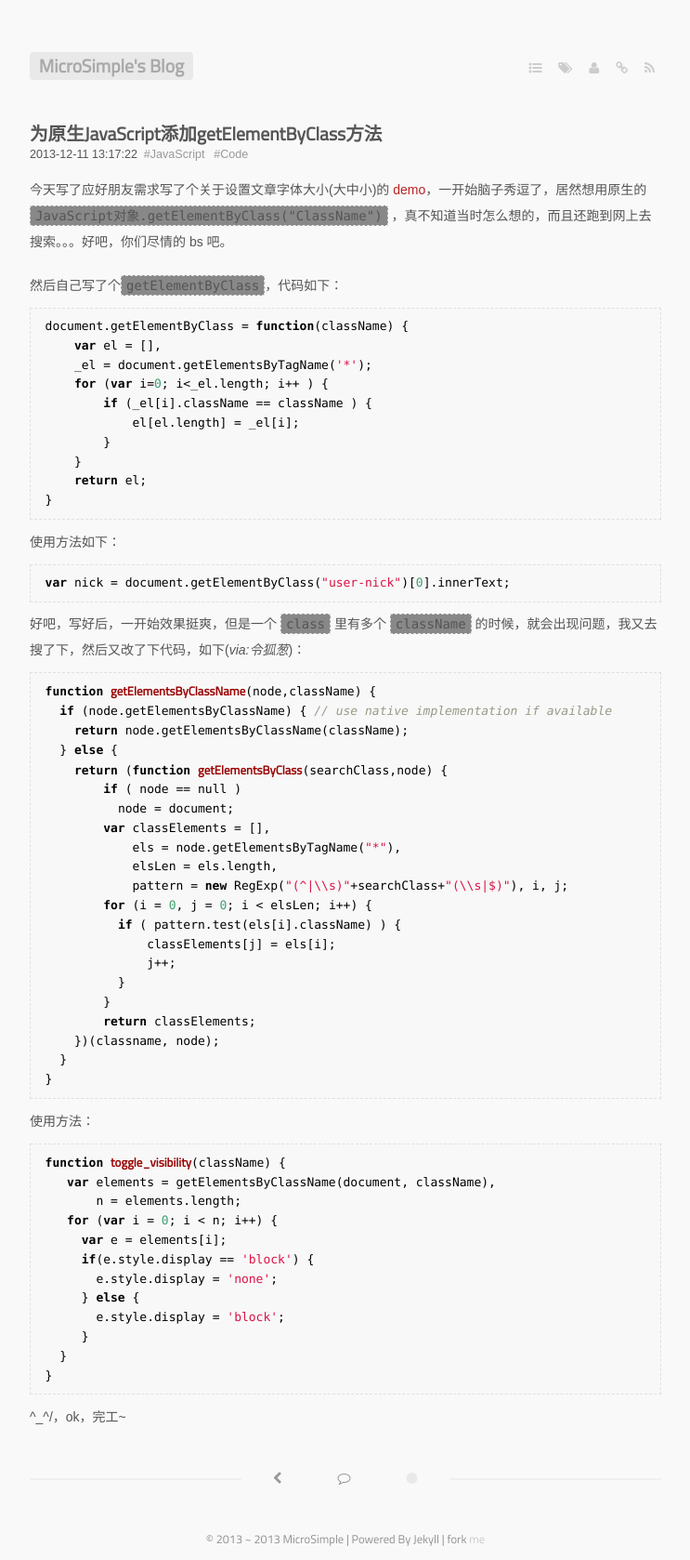
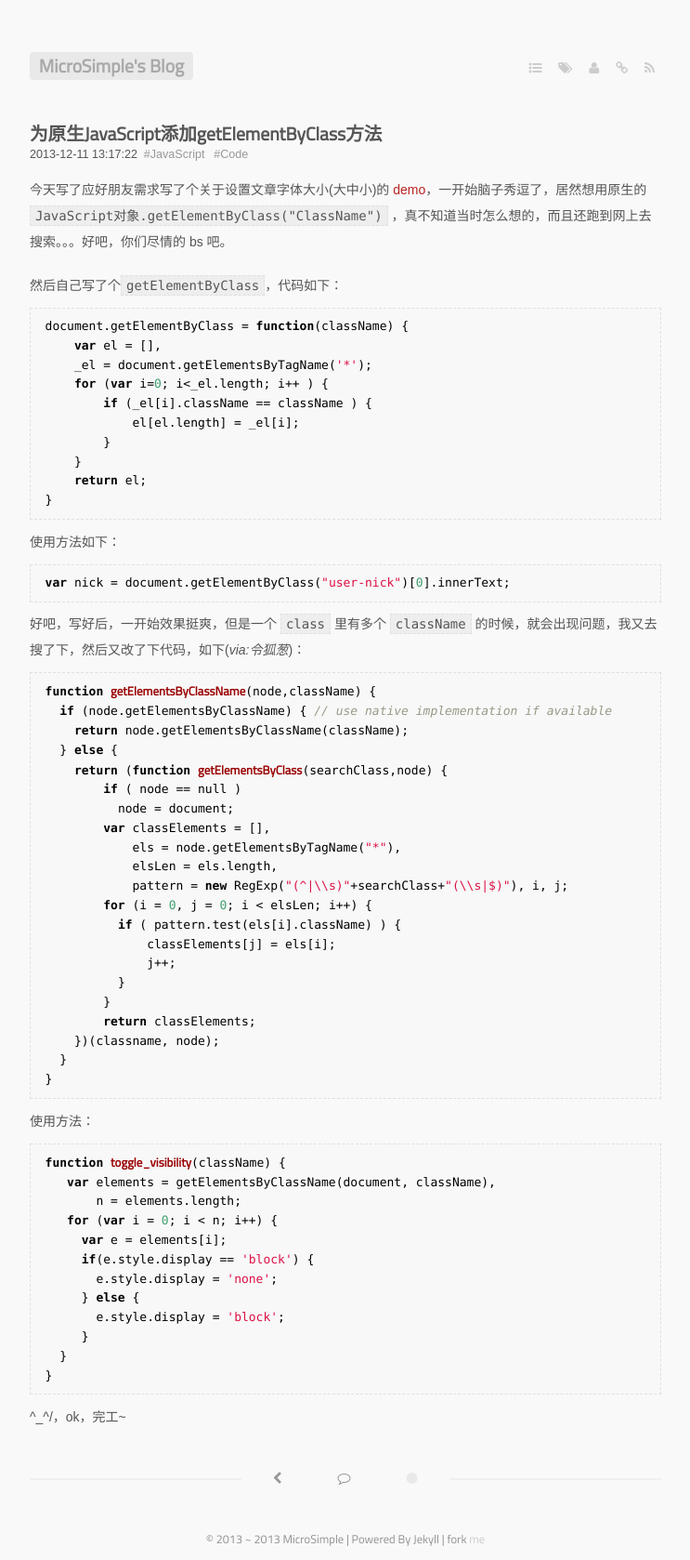
Before and after one commit to antwork/microsimple.github.com, a Jekyll site: the page built from _posts/2013-12-11-javascript-plus.markdown, in a window 1280 px wide. Shown: the whole page at 93% size, without its empty margins (268-1011 px from the left). Built offline with Jekyll 4.4.1, drawn with Linux system fonts in a browser that asks for light colours; some web fonts are replaced; Markdown is read by kramdown in place of the engine named in the settings.

Commit message:
update code color

```diff
--- a/media/css/style.css
+++ b/media/css/style.css
@@ -47,7 +47,7 @@ a, header #header h1 a, article .title a, article .meta .tags a, article .divide
     color: #dd1144; }
 
 blockquote, pre code {
-  background-color: #888;
+  background-color: #eeeeee;
   padding: 0 1em;
   border: 1px dashed #eee !important;
   border-color: #e0e0e0 !important;
@@ -55,15 +55,15 @@ blockquote, pre code {
   font-family: "Consolas", monospace;
   line-height: 1.6;
   display: block;
-  overflow: auto; }
+  overflow: auto; color:#555;}
 blockquote a{
   color:yellow !important;
 }
 code {
-  background-color: #888;
+  background-color: #eeeeee;
   padding: 2px 5px;
   border: 1px dashed #e0e0e0;
-  font-family: "Consolas", monospace;}
+  font-family: "Consolas", monospace;color:#555;}
 
 h1, h2 {
   font-size: 1.4em; }
```
